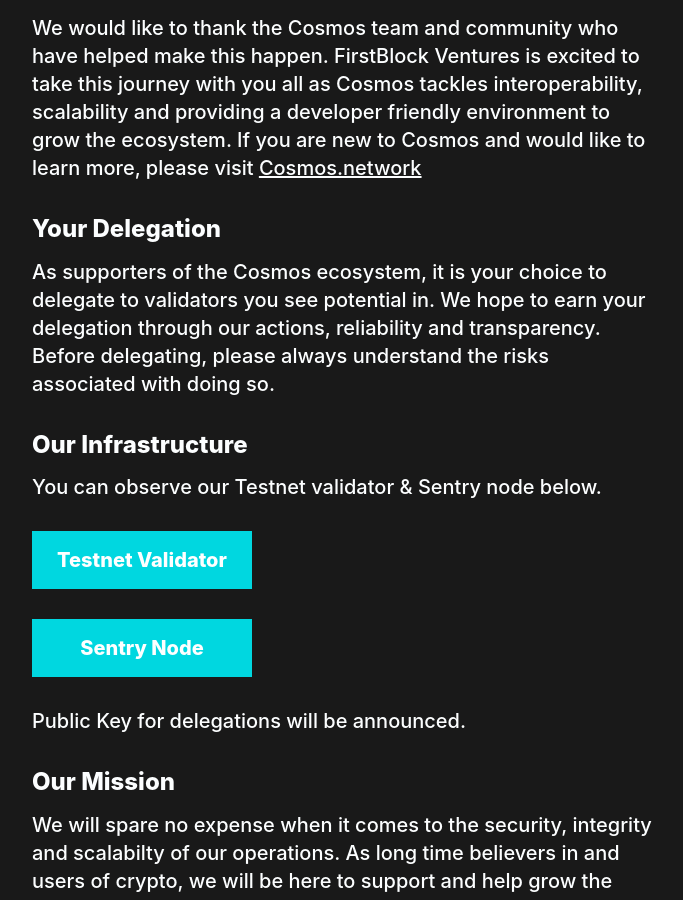
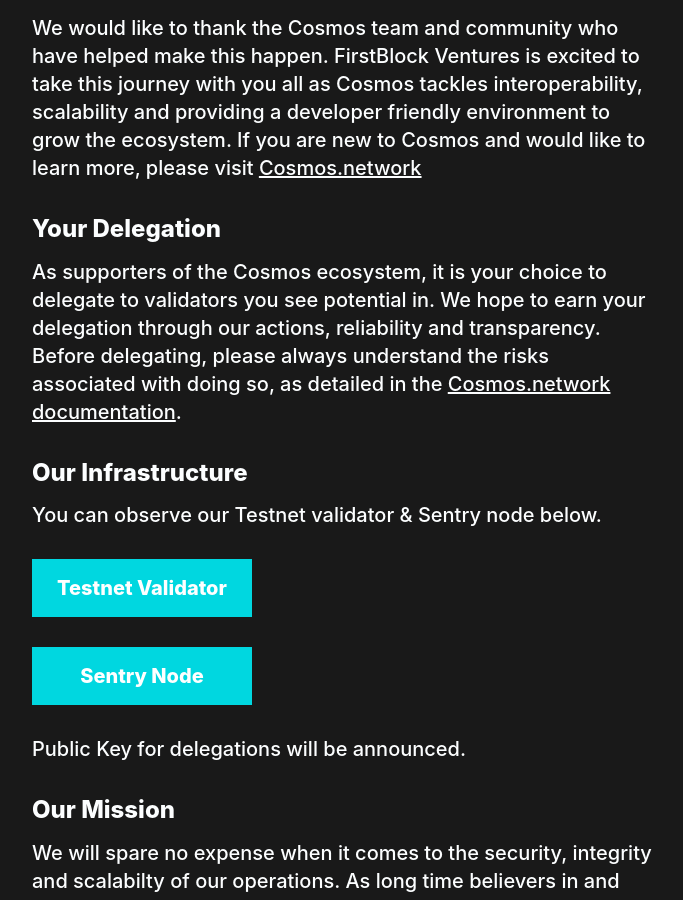
Before and after one commit to FirstBlock-CosmosVal/firstblock.io, a Jekyll site: the page built from index.md, in a window 1280 px wide and 900 px high, scrolled down 746 px. Shown: the whole window, without its empty margins (298-981 px from the left). Built offline with Jekyll 4.4.1, drawn with Linux system fonts in a browser that asks for light colours.

Commit message:
Update index.md

```diff
--- a/index.md
+++ b/index.md
@@ -11,7 +11,7 @@
 We would like to thank the Cosmos team and community who have helped make this happen. FirstBlock Ventures is excited to take this journey with you all as Cosmos tackles interoperability, scalability and providing a developer friendly environment to grow the ecosystem.  If you are new to Cosmos and would like to learn more, please visit [Cosmos.network](https://cosmos.network)
 
 ## Your Delegation
-As supporters of the Cosmos ecosystem, it is your choice to delegate to validators you see potential in. We hope to earn your delegation through our actions, reliability and transparency. Before delegating, please always understand the risks associated with doing so.
+As supporters of the Cosmos ecosystem, it is your choice to delegate to validators you see potential in. We hope to earn your delegation through our actions, reliability and transparency. Before delegating, please always understand the risks associated with doing so, as detailed in the [Cosmos.network documentation](https://cosmos.network/docs/resources/delegator-faq.html#risks).
 
 ## Our Infrastructure
 You can observe our Testnet validator & Sentry node below.
```
